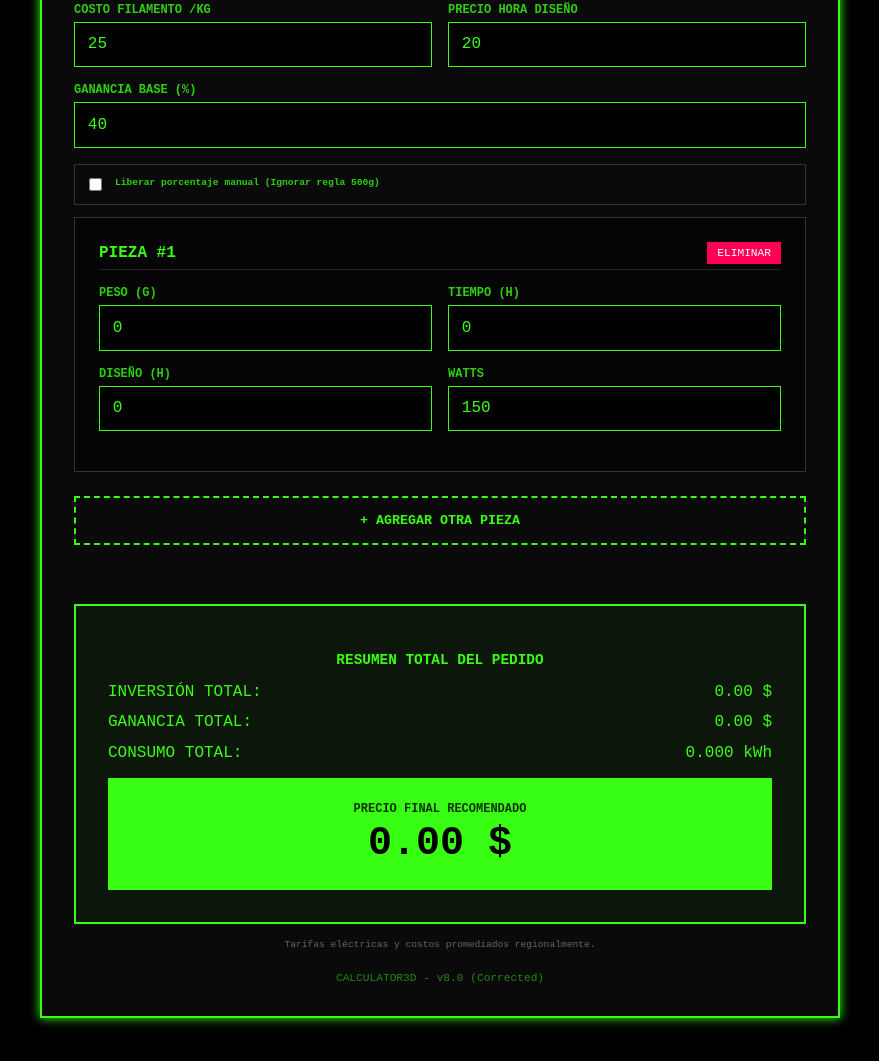
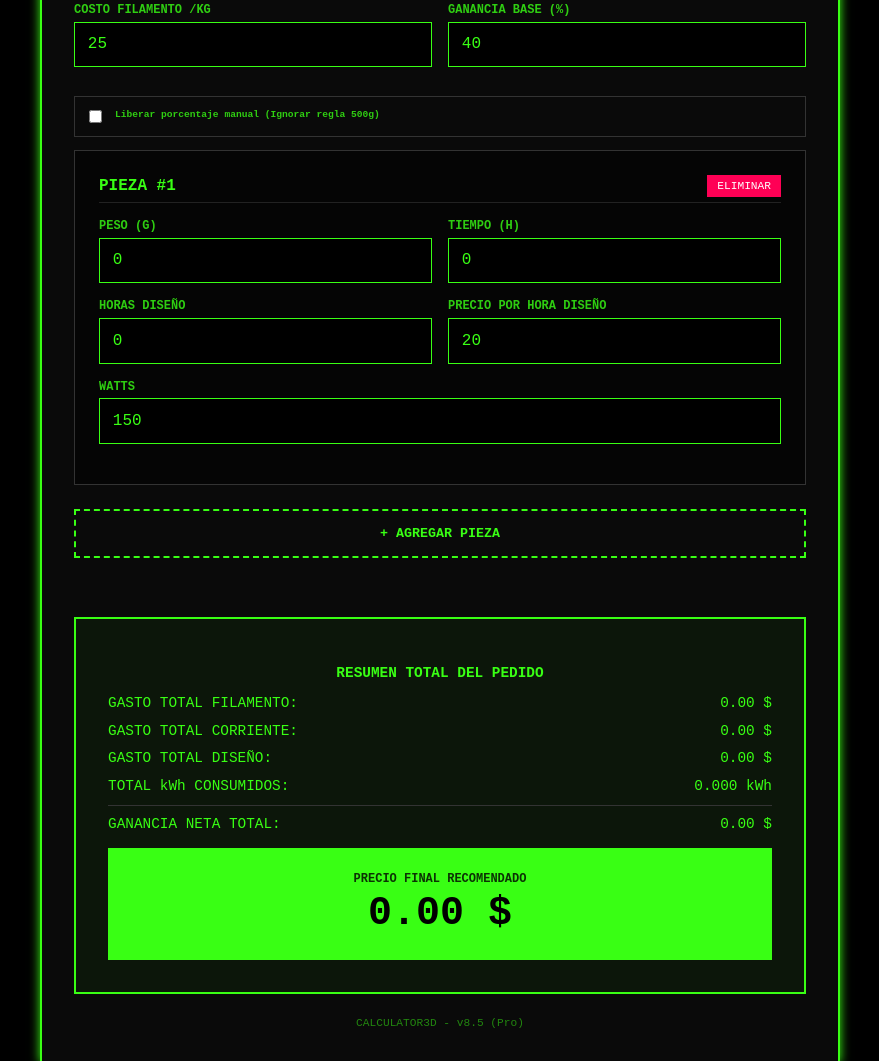
Before and after one commit to cyber60t/3dprintcost-calculator, a plain HTML site: page index.html in a window 1280 px wide. Shown: the part 286-1347 px from the top of the page, without its empty margins (200-1079 px from the left). Before the commit the page ends 1324 px from the top, so only its background shows below. Drawn offline with Linux system fonts and the light colour scheme.

Commit message:
Update title and summary sections in index.html

```diff
--- a/index.html
+++ b/index.html
@@ -3,7 +3,7 @@
 <head>
     <meta charset="UTF-8">
     <meta name="viewport" content="width=device-width, initial-scale=1.0">
-    <title>Calculator3d - Final Calculus Fix</title>
+    <title>Calculator3d - Pro Master</title>
     <link rel="manifest" href="manifest.json">
     <meta name="theme-color" content="#39FF14">
     <link rel="icon" type="image/png" href="https://cdn-icons-png.flaticon.com/512/915/915354.png">
@@ -43,7 +43,7 @@
         input, select { width: 100%; background: #000; border: 1px solid var(--neon-green); color: var(--neon-green); padding: 0.8em; font-size: 1em; outline: none; }
         .row { display: grid; grid-template-columns: 1fr 1fr; gap: 1em; }
         .master-summary { margin-top: 2em; border: 2px solid var(--neon-green); padding: 2em; background: rgba(57, 255, 20, 0.05); }
-        .summary-line { display: flex; justify-content: space-between; margin-bottom: 0.8em; font-size: 1em; }
+        .summary-line { display: flex; justify-content: space-between; margin-bottom: 0.8em; font-size: 0.9em; }
         .total-highlight { background: var(--neon-green); color: #000; padding: 1.5em; text-align: center; margin-top: 1em; }
         .total-price { font-size: 2.5em; font-weight: 900; display: block; }
         .add-part-btn { width: 100%; background: transparent; color: var(--neon-green); border: 2px dashed var(--neon-green); padding: 15px; cursor: pointer; font-weight: bold; margin-bottom: 2em; }
@@ -86,13 +86,9 @@
             <input type="number" id="globalCostKg" value="25" step="0.01" oninput="calculateAll()">
         </div>
         <div class="input-group">
-            <label id="ui-design-rate">PRECIO HORA DISEÑO</label>
-            <input type="number" id="globalDesignRate" value="20" step="0.1" oninput="calculateAll()">
+            <label id="ui-markup">GANANCIA BASE (%)</label>
+            <input type="number" id="globalMarkup" value="40" oninput="calculateAll()">
         </div>
-    </div>
-    <div class="input-group">
-        <label id="ui-markup">GANANCIA BASE (%)</label>
-        <input type="number" id="globalMarkup" value="40" oninput="calculateAll()">
     </div>
 
     <div class="toggle-container">
@@ -104,20 +100,21 @@
     <button class="add-part-btn" onclick="addPart()" id="ui-add-part">+ AGREGAR PIEZA</button>
 
     <div class="master-summary">
-        <h2 id="ui-summary-title" style="text-align: center;">RESUMEN TOTAL</h2>
-        <div class="summary-line"><span id="ui-total-inv">INVERSIÓN TOTAL:</span><span id="master-inv" class="val">0.00</span></div>
-        <div class="summary-line"><span id="ui-total-profit">GANANCIA TOTAL:</span><span id="master-profit" class="val">0.00</span></div>
-        <div class="summary-line"><span id="ui-total-kwh">CONSUMO TOTAL:</span><span id="master-kwh" class="val">0.000 kWh</span></div>
+        <h2 id="ui-summary-title" style="text-align: center;">RESUMEN TOTAL DEL PEDIDO</h2>
+        <div class="summary-line"><span>GASTO TOTAL FILAMENTO:</span><span id="master-mat" class="val">0.00</span></div>
+        <div class="summary-line"><span>GASTO TOTAL CORRIENTE:</span><span id="master-elec" class="val">0.00</span></div>
+        <div class="summary-line"><span>GASTO TOTAL DISEÑO:</span><span id="master-design" class="val">0.00</span></div>
+        <div class="summary-line"><span>TOTAL kWh CONSUMIDOS:</span><span id="master-kwh" class="val">0.000 kWh</span></div>
+        <hr style="border: 0; border-top: 1px solid #333; margin: 10px 0;">
+        <div class="summary-line"><span id="ui-total-profit">GANANCIA NETA TOTAL:</span><span id="master-profit" class="val">0.00</span></div>
+
         <div class="total-highlight">
             <label id="ui-final-label">PRECIO FINAL RECOMENDADO</label>
             <span class="total-price" id="master-total">0.00 $</span>
         </div>
     </div>
 
-    <div id="ui-disclaimer" style="font-size: 0.6em; color: #666; margin-top: 15px; text-align: center;">
-        Tarifas eléctricas y costos promediados regionalmente.
-    </div>
-    <footer>CALCULATOR3D - v8.0 (Corrected)</footer>
+    <footer>CALCULATOR3D - v8.5 (Pro)</footer>
 </div>
 
 <script>
@@ -127,19 +124,22 @@
 
     const i18n = {
         es: {
-            add: "+ AGREGAR OTRA PIEZA", summary: "RESUMEN TOTAL DEL PEDIDO", inv: "INVERSIÓN TOTAL:", profit: "GANANCIA TOTAL:", kwh: "CONSUMO TOTAL:", final: "PRECIO FINAL RECOMENDADO",
-            part: "PIEZA", weight: "PESO (G)", time: "TIEMPO (H)", design: "DISEÑO (H)", remove: "ELIMINAR", watts: "WATTS", toggle: "Liberar porcentaje manual (Ignorar regla 500g)",
-            global: "CONFIGURACIÓN BASE", filament: "COSTO FILAMENTO /KG", markup: "GANANCIA BASE (%)", drate: "PRECIO HORA DISEÑO"
+            add: "+ AGREGAR PIEZA", summary: "RESUMEN TOTAL DEL PEDIDO", profit: "GANANCIA NETA TOTAL:", final: "PRECIO FINAL RECOMENDADO",
+            part: "PIEZA", weight: "PESO (G)", time: "TIEMPO (H)", designH: "HORAS DISEÑO", designP: "PRECIO POR HORA DISEÑO",
+            remove: "ELIMINAR", watts: "WATTS", toggle: "Liberar porcentaje manual (Ignorar regla 500g)",
+            global: "CONFIGURACIÓN BASE", filament: "COSTO FILAMENTO /KG", markup: "GANANCIA BASE (%)"
         },
         en: {
-            add: "+ ADD ANOTHER PART", summary: "TOTAL ORDER SUMMARY", inv: "TOTAL INVESTMENT:", profit: "TOTAL PROFIT:", kwh: "TOTAL CONSUMPTION:", final: "RECOMMENDED FINAL PRICE",
-            part: "PART", weight: "WEIGHT (G)", time: "TIME (H)", design: "DESIGN (H)", remove: "REMOVE", watts: "WATTS", toggle: "Manual override (Ignore 500g rule)",
-            global: "BASE SETTINGS", filament: "FILAMENT COST /KG", markup: "BASE PROFIT (%)", drate: "DESIGN RATE /H"
+            add: "+ ADD PART", summary: "TOTAL ORDER SUMMARY", profit: "TOTAL NET PROFIT:", final: "RECOMMENDED FINAL PRICE",
+            part: "PART", weight: "WEIGHT (G)", time: "PRINT TIME (H)", designH: "DESIGN HOURS", designP: "DESIGN PRICE PER HOUR",
+            remove: "REMOVE", watts: "WATTS", toggle: "Manual override (Ignore 500g rule)",
+            global: "BASE SETTINGS", filament: "FILAMENT COST /KG", markup: "BASE PROFIT (%)"
         },
         sv: {
-            add: "+ LÄGG TILL EN ANNAN DEL", summary: "TOTAL ORDER SAMMANFATTNING", inv: "TOTAL INVESTERING:", profit: "TOTAL VINST:", kwh: "TOTAL FÖRBRUKNING:", final: "REKOMMENDERAT SLUTPRIS",
-            part: "DEL", weight: "VIKT (G)", time: "TID (H)", design: "DESIGN (H)", remove: "TA BORT", watts: "WATT", toggle: "Manuell vinstjustering (Ignorera 500g-regeln)",
-            global: "BASINSTÄLLNINGAR", filament: "FILAMENTKOSTNAD /KG", markup: "BASVINST (%)", drate: "TIMPRIS DESIGN"
+            add: "+ LÄGG TILL DEL", summary: "TOTAL ORDER SAMMANFATTNING", profit: "TOTAL NETTOVINST:", final: "REKOMMENDERAT SLUTPRIS",
+            part: "DEL", weight: "VIKT (G)", time: "UTSKRIFTSTID (H)", designH: "DESIGNTIMMAR", designP: "TIMPRIS DESIGN",
+            remove: "TA BORT", watts: "WATT", toggle: "Manuell justering (Ignorera 500g-regeln)",
+            global: "BASINSTÄLLNINGAR", filament: "FILAMENTKOSTNAD /KG", markup: "BASVINST (%)"
         }
     };
 
@@ -157,10 +157,11 @@
                     <div class="input-group"><label>${i18n[currentLang].time}</label><input type="number" class="p-time" value="0" step="0.1" oninput="calculateAll()"></div>
                 </div>
                 <div class="row">
-                    <div class="input-group"><label>${i18n[currentLang].design}</label><input type="number" class="p-design" value="0" step="0.1" oninput="calculateAll()"></div>
-                    <div class="input-group"><label>${i18n[currentLang].watts}</label><input type="number" class="p-watts" value="150" oninput="calculateAll()"></div>
+                    <div class="input-group"><label>${i18n[currentLang].designH}</label><input type="number" class="p-designH" value="0" step="0.1" oninput="calculateAll()"></div>
+                    <div class="input-group"><label>${i18n[currentLang].designP}</label><input type="number" class="p-designP" value="20" step="0.1" oninput="calculateAll()"></div>
                 </div>
-                <div class="alert-heavy" id="heavy-${partCount}" style="display:none; color:#ff0055; font-size:0.7em;">⚠️ RIESGO +500G: GANANCIA 80%</div>
+                <div class="input-group"><label>${i18n[currentLang].watts}</label><input type="number" class="p-watts" value="150" oninput="calculateAll()"></div>
+                <div class="alert-heavy" id="heavy-${partCount}" style="display:none; color:#ff0055; font-size:0.7em; font-weight:bold;">⚠️ RIESGO +500G: GANANCIA 80% ACTIVADA</div>
             </div>
         `;
         container.insertAdjacentHTML('beforeend', partHtml);
@@ -172,53 +173,60 @@
     function setLang(lang) {
         currentLang = lang; const t = i18n[lang];
         document.getElementById('ui-add-part').innerText = t.add; document.getElementById('ui-summary-title').innerText = t.summary;
-        document.getElementById('ui-total-inv').innerText = t.inv; document.getElementById('ui-total-profit').innerText = t.profit;
-        document.getElementById('ui-total-kwh').innerText = t.kwh; document.getElementById('ui-final-label').innerText = t.final;
+        document.getElementById('ui-total-profit').innerText = t.profit; document.getElementById('ui-final-label').innerText = t.final;
         document.getElementById('ui-global-settings').innerText = t.global; document.getElementById('ui-cost-kg').innerText = t.filament;
         document.getElementById('ui-markup').innerText = t.markup; document.getElementById('ui-toggle-label').innerText = t.toggle;
-        document.getElementById('ui-design-rate').innerText = t.drate;
+
         document.querySelectorAll('.lang-bar .control-btn').forEach(b => { b.classList.remove('active'); if(b.id === 'btn-' + lang) b.classList.add('active'); });
+
+        document.querySelectorAll('.part-card').forEach(card => {
+            const labels = card.querySelectorAll('label');
+            labels[0].innerText = t.weight; labels[1].innerText = t.time;
+            labels[2].innerText = t.designH; labels[3].innerText = t.designP;
+            labels[4].innerText = t.watts;
+            card.querySelector('.remove-btn').innerText = t.remove;
+        });
         calculateAll();
     }
 
     function calculateAll() {
         const curr = document.getElementById('currency').value;
         const globalCostKg = parseFloat(document.getElementById('globalCostKg').value) || 0;
-        const globalDesignRate = parseFloat(document.getElementById('globalDesignRate').value) || 0;
         const globalMarkup = parseFloat(document.getElementById('globalMarkup').value) || 0;
         const manualOverride = document.getElementById('overrideGain').checked;
         const sym = symbols[curr]; const rate = powerRates[curr];
 
-        let totalInv = 0; let totalProfit = 0; let totalKWh = 0;
+        let tMat = 0, tElec = 0, tDesign = 0, tKwh = 0, tProfit = 0;
 
         document.querySelectorAll('.part-card').forEach(card => {
             const w = parseFloat(card.querySelector('.p-weight').value) || 0;
-            const t = parseFloat(card.querySelector('.p-time').value) || 0;
-            const d = parseFloat(card.querySelector('.p-design').value) || 0;
+            const h = parseFloat(card.querySelector('.p-time').value) || 0;
+            const dH = parseFloat(card.querySelector('.p-designH').value) || 0;
+            const dP = parseFloat(card.querySelector('.p-designP').value) || 0;
             const p = parseFloat(card.querySelector('.p-watts').value) || 0;
 
-            const matCost = (w / 1000) * globalCostKg;
-            const kwh = (p * t) / 1000;
-            const elecCost = kwh * rate;
-            const maintCost = t * (curr === 'USD' ? 0.20 : (rate * 0.1)); // Mantenimiento real bajo
-            const designLabor = d * globalDesignRate; // CÁLCULO CORREGIDO AQUÍ
+            const mat = (w / 1000) * globalCostKg;
+            const kwh = (p * h) / 1000;
+            const elec = kwh * rate;
+            const design = dH * dP;
+            const maint = h * (rate * 0.1);
 
-            const partCostBase = matCost + elecCost + maintCost + designLabor;
+            const costBase = mat + elec + design + maint;
 
-            let partMarkup = globalMarkup;
-            const alert = card.querySelector('.alert-heavy');
-            if (w >= 500 && !manualOverride) {
-                partMarkup = 80; alert.style.display = 'block';
-            } else { alert.style.display = 'none'; }
+            let markup = (w >= 500 && !manualOverride) ? 80 : globalMarkup;
+            card.querySelector('.alert-heavy').style.display = (w >= 500 && !manualOverride) ? 'block' : 'none';
 
-            const partProfit = partCostBase * (partMarkup / 100);
-            totalInv += partCostBase; totalProfit += partProfit; totalKWh += kwh;
+            tMat += mat; tElec += elec; tDesign += design; tKwh += kwh;
+            tProfit += (costBase * (markup / 100));
         });
 
-        const finalPrice = totalInv + totalProfit;
-        document.getElementById('master-inv').innerText = `${totalInv.toFixed(2)} ${sym}`;
-        document.getElementById('master-profit').innerText = `${totalProfit.toFixed(2)} ${sym}`;
-        document.getElementById('master-kwh').innerText = `${totalKWh.toFixed(3)} kWh`;
+        const finalPrice = tMat + tElec + tDesign + tProfit;
+
+        document.getElementById('master-mat').innerText = `${tMat.toFixed(2)} ${sym}`;
+        document.getElementById('master-elec').innerText = `${tElec.toFixed(2)} ${sym}`;
+        document.getElementById('master-design').innerText = `${tDesign.toFixed(2)} ${sym}`;
+        document.getElementById('master-kwh').innerText = `${tKwh.toFixed(3)} kWh`;
+        document.getElementById('master-profit').innerText = `${tProfit.toFixed(2)} ${sym}`;
         document.getElementById('master-total').innerText = `${finalPrice.toLocaleString(undefined, {minimumFractionDigits: 2, maximumFractionDigits: 2})} ${sym}`;
     }
 
```
